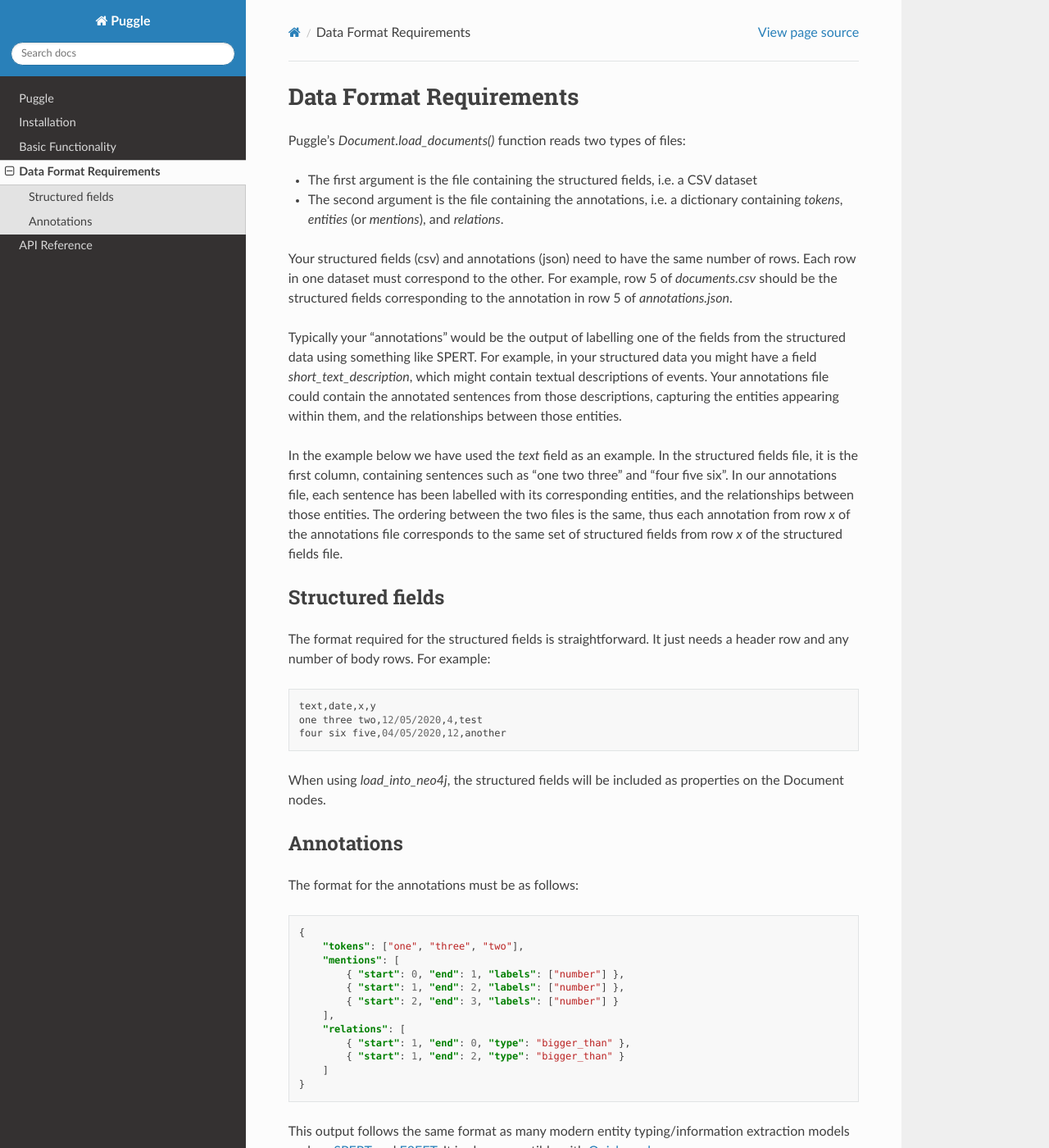
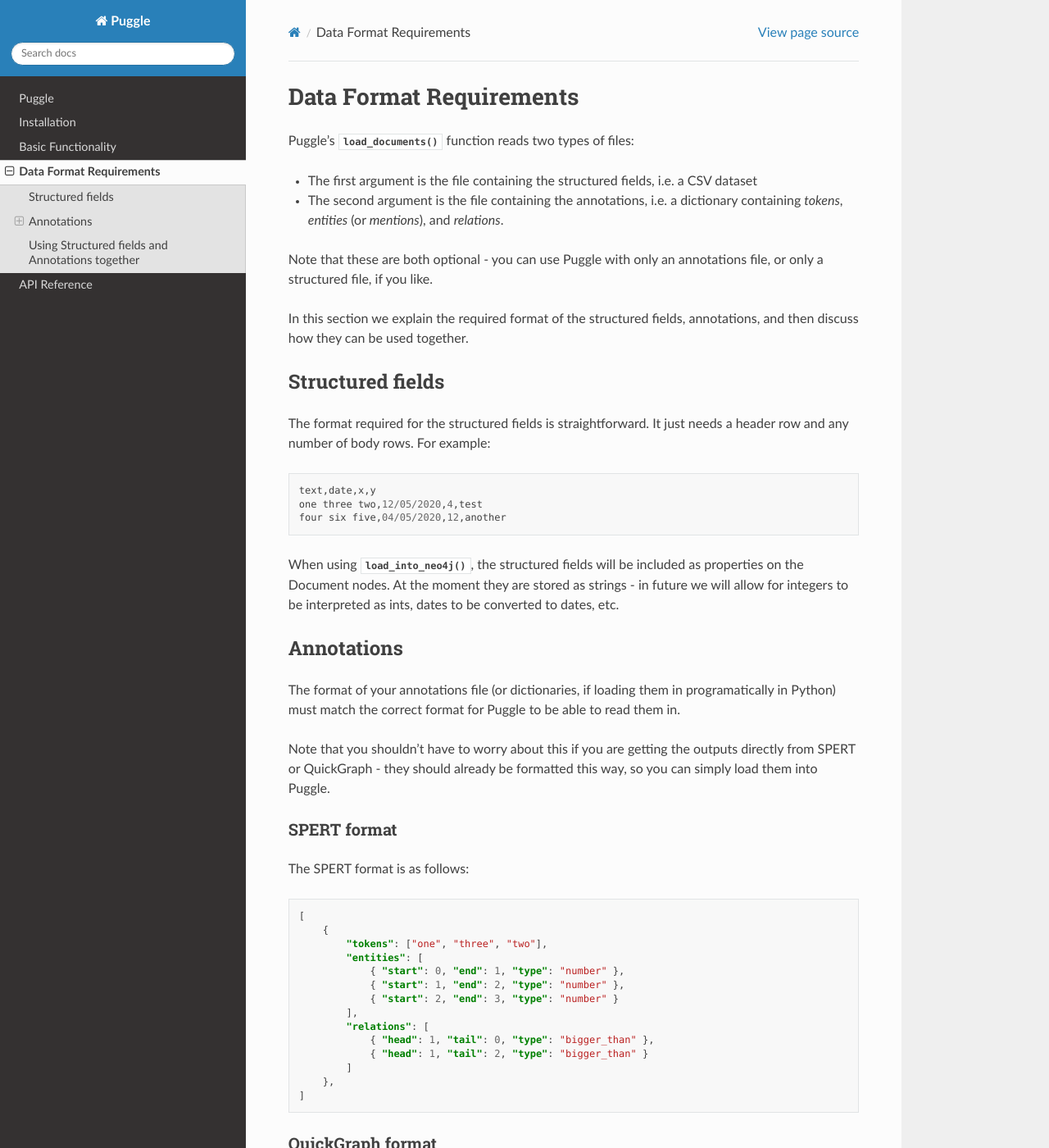
Before and after one commit to nlp-tlp/puggle, a Sphinx documentation site: the page built from docs/data_format.rst, in a window 1280 px wide and 1400 px high. Shown: the whole window at 82% size. Built offline with Sphinx 7.4.7 and the Read the Docs theme 2.0.0, drawn with Linux system fonts in a browser that asks for light colours; some of the changed text lies outside the part shown.

Commit message:
lots of documentation

```diff
--- a/docs/conf.py
+++ b/docs/conf.py
@@ -33,6 +33,7 @@ extensions = [
     "sphinx.ext.autosummary",
     "sphinx.ext.intersphinx",
     "sphinx.ext.napoleon",
+    "sphinx_design",
 ]
 
 intersphinx_mapping = {
--- a/docs/data_format.rst
+++ b/docs/data_format.rst
@@ -1,16 +1,16 @@
+.. _data-format-requirements:
+
 Data Format Requirements
 ========================
 
-Puggle's `Document.load_documents()` function reads two types of files:
+Puggle's :py:meth:`~puggle.Dataset.Dataset.load_documents` function reads two types of files:
 
 -   The first argument is the file containing the structured fields, i.e. a CSV dataset
 -   The second argument is the file containing the annotations, i.e. a dictionary containing `tokens`, `entities` (or `mentions`), and `relations`.
 
-Your structured fields (csv) and annotations (json) need to have the same number of rows. Each row in one dataset must correspond to the other. For example, row 5 of `documents.csv` should be the structured fields corresponding to the annotation in row 5 of `annotations.json`.
+Note that these are both optional - you can use Puggle with only an annotations file, or only a structured file, if you like.
 
-Typically your "annotations" would be the output of labelling one of the fields from the structured data using something like SPERT. For example, in your structured data you might have a field `short_text_description`, which might contain textual descriptions of events. Your annotations file could contain the annotated sentences from those descriptions, capturing the entities appearing within them, and the relationships between those entities.
-
-In the example below we have used the `text` field as an example. In the structured fields file, it is the first column, containing sentences such as "one two three" and "four five six". In our annotations file, each sentence has been labelled with its corresponding entities, and the relationships between those entities. The ordering between the two files is the same, thus each annotation from row `x` of the annotations file corresponds to the same set of structured fields from row `x` of the structured fields file.
+In this section we explain the required format of the structured fields, annotations, and then discuss how they can be used together.
 
 Structured fields
 -----------------
@@ -21,16 +21,79 @@ The format required for the structured fields is straightforward. It just needs
     one three two,12/05/2020,4,test
     four six five,04/05/2020,12,another
 
-When using `load_into_neo4j`, the structured fields will be included as properties on the Document nodes.
+When using :py:meth:`~puggle.Dataset.Dataset.load_into_neo4j`, the structured fields will be included as properties on the Document nodes. At the moment they are stored as strings - in future we will allow for integers to be interpreted as ints, dates to be converted to dates, etc.
 
 Annotations
 -----------
 
-The format for the annotations must be as follows:
+The format of your annotations file (or dictionaries, if loading them in programatically in Python) must match the correct format for Puggle to be able to read them in.
+
+Note that you shouldn't have to worry about this if you are getting the outputs directly from SPERT or QuickGraph - they should already be formatted this way, so you can simply load them into Puggle.
+
+SPERT format
+^^^^^^^^^^^^
+
+The SPERT format is as follows:
 
 .. code-block:: json
 
-    {
+    [
+        {
+            "tokens": ["one", "three", "two"],
+            "entities": [
+                { "start": 0, "end": 1, "type": "number" },
+                { "start": 1, "end": 2, "type": "number" },
+                { "start": 2, "end": 3, "type": "number" }
+            ],
+            "relations": [
+                { "head": 1, "tail": 0, "type": "bigger_than" },
+                { "head": 1, "tail": 2, "type": "bigger_than" }
+            ]
+        },
+    ]
+
+QuickGraph format
+^^^^^^^^^^^^^^^^^
+
+The QuickGraph format is as follows:
+
+.. code-block:: json
+
+    [
+        "annotator_1": [
+            {
+                "tokens": ["one", "three", "two"],
+                "entities": [
+                    { "id": "<random id 1>", "start": 0, "end": 0, "label": "number" },
+                    { "id": "<random id 2>", "start": 1, "end": 1, "label": "number" },
+                    { "id": "<random id 3>", "start": 1, "end": 2, "label": "number" }
+                ],
+                "relations": [
+                    { "id": "<random id 4>", "source_id": "<random id 2>", "target_id": "<random id 1>", "label": "bigger_than" },
+                    { "id": "<random id 5>", "source_id": "<random id 1>", "target_id": "<random id 2>", "label": "bigger_than" }
+                ]
+            },
+        ],
+    ]
+
+Note that the `end` indexes are 1 lower than the `end` indexes in the SPERT output, i.e. it is the index of the token on which the entity mention ends, rather than the index of the token *after* the entity mention.
+
+The keys are also different, i.e. entities and relations have `label` rather than type.
+
+Also note that QuickGraph also includes some other fields in its output, but they are not used by Puggle (no need to remove them yourself).
+
+.. warning::
+
+    When importing annotations from Quickgraph, puggle will load the annotations of all annotators, which may result in duplicate nodes and edges. You may want to combine/compile them first before using Puggle, or only load in the annotations of one person.
+
+"Native Puggle" format
+^^^^^^^^^^^^^^^^^^^^^^
+
+When loading documents in Puggle programatically in Python, the format for the annotations must be in "Native Puggle" format (i.e. the same way they are stored "under the hood" in Puggle). This is as follows:
+
+.. code-block:: python
+
+    d = {
         "tokens": ["one", "three", "two"],
         "mentions": [
             { "start": 0, "end": 1, "labels": ["number"] },
@@ -43,4 +106,13 @@ The format for the annotations must be as follows:
         ]
     }
 
-This output follows the same format as many modern entity typing/information extraction models such as `SPERT <https://github.com/lavis-nlp/spert/>`_ and `E2EET <https://github.com/Michael-Stewart-Webdev/e2e-entity-typing>`_. It is also compatible with `Quickgraph <https://quickgraph.tech/>`_.
+This can be seen as a middleground between SPERT and QuickGraph. It notably models entity labels as a list, rather than a single string, meaning it can store multiple labels per entity.
+
+Using Structured fields and Annotations together
+------------------------------------------------
+
+When using both a structured file and an annotations file, your structured fields (csv) and annotations (json) need to have the same number of rows. Each row in one dataset must correspond to the other. For example, row 5 of `documents.csv` should be the structured fields corresponding to the annotation in row 5 of `annotations.json`.
+
+Typically your "annotations" would be the output of labelling one of the fields from the structured data using something like SPERT. For example, in your structured data you might have a field `short_text_description`, which might contain textual descriptions of events. Your annotations file could contain the annotated sentences from those descriptions, capturing the entities appearing within them, and the relationships between those entities.
+
+In the example above we have used the `text` field as an example. In the structured fields file, it is the first column, containing sentences such as "one two three" and "four five six". In our annotations file, each sentence has been labelled with its corresponding entities, and the relationships between those entities. The ordering between the two files is the same, thus each annotation from row `x` of the annotations file corresponds to the same set of structured fields from row `x` of the structured fields file.
--- a/docs/requirements.txt
+++ b/docs/requirements.txt
@@ -1,5 +1,7 @@
+accessible-pygments==0.0.4
 alabaster==0.7.12
 Babel==2.10.3
+beautifulsoup4==4.12.2
 certifi==2022.6.15
 charset-normalizer==2.1.0
 colorama==0.4.6
@@ -14,6 +16,7 @@ monotonic==1.6
 packaging==21.3
 pansi==2020.7.3
 py2neo==2021.2.3
+pydata-sphinx-theme==0.14.2
 Pygments==2.12.0
 pyparsing==3.0.9
 python-dotenv==1.0.0
@@ -21,13 +24,16 @@ pytz==2022.1
 requests==2.28.1
 six==1.16.0
 snowballstemmer==2.2.0
+soupsieve==2.5
 Sphinx==5.0.2
 sphinx-rtd-theme==1.0.0
+sphinx_design==0.5.0
 sphinxcontrib-applehelp==1.0.2
 sphinxcontrib-devhelp==1.0.2
 sphinxcontrib-htmlhelp==2.0.0
 sphinxcontrib-jsmath==1.0.1
 sphinxcontrib-qthelp==1.0.3
 sphinxcontrib-serializinghtml==1.1.5
+typing_extensions==4.8.0
 urllib3==1.26.9
 win32-setctime==1.1.0
```
Also changed, not shown: docs/basic_functionality.rst (+43 -6 lines), 6 other files.
